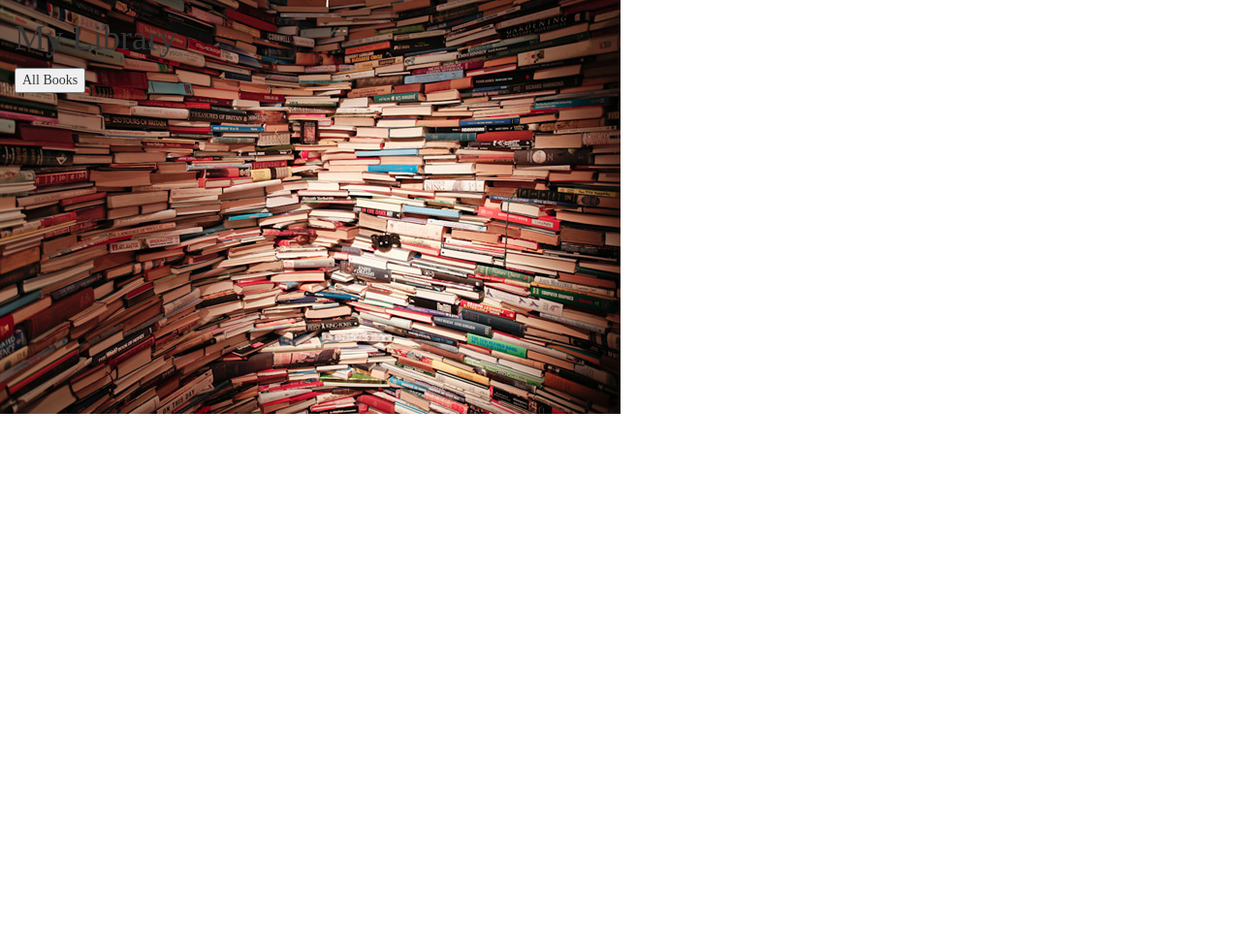
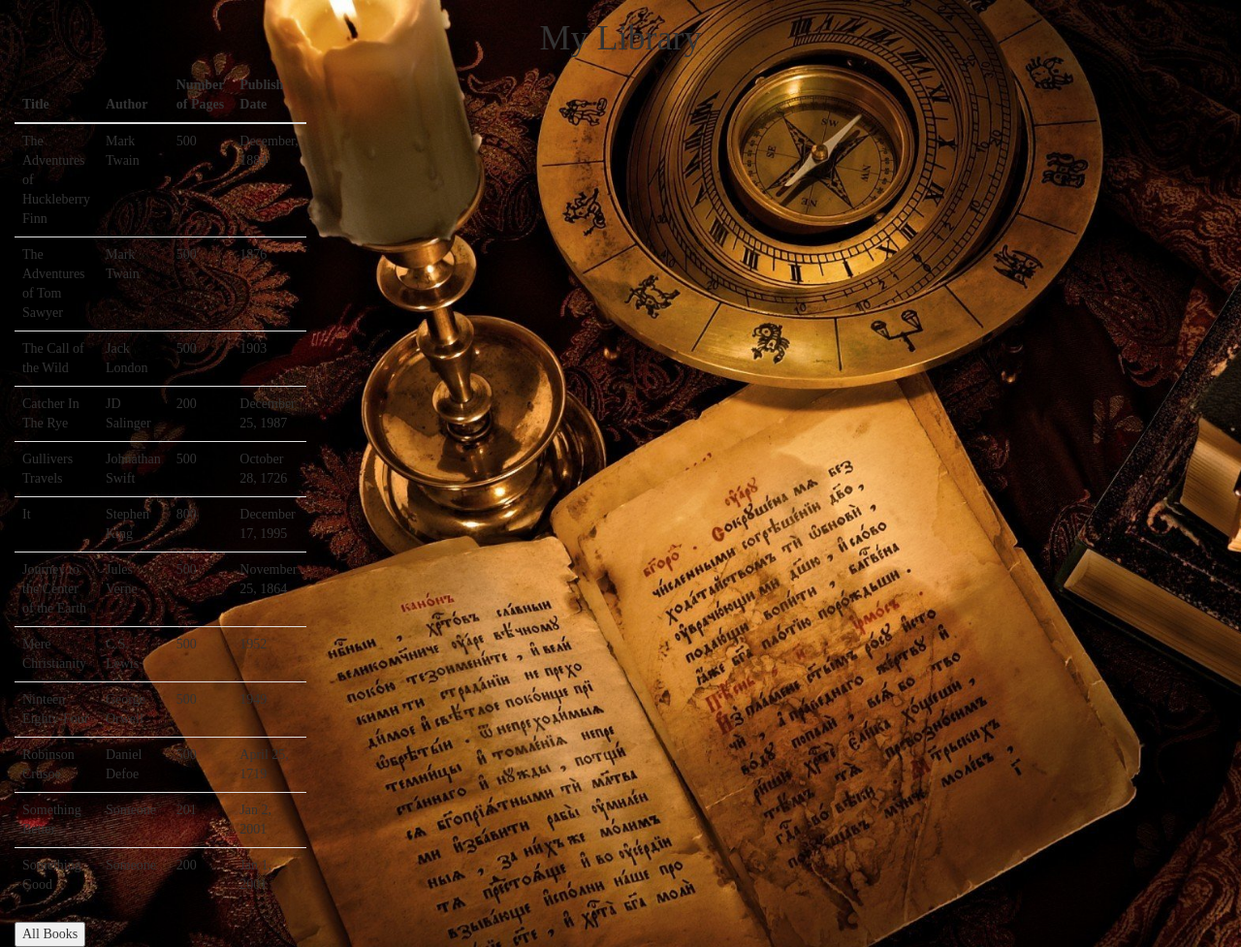
Before and after one commit to Rjack001/Resume, a plain HTML site: page index.html in a window 1280 px wide. Shown: the whole page at 97% size. Before the commit the page ends 800 px from the top, so only its background shows below. Drawn offline with Linux system fonts and the light colour scheme.

Commit message:
commit before looking for another project

```diff
--- a/css/style.css
+++ b/css/style.css
@@ -1,5 +1,7 @@
 body {
   font-family: 'Cinzel', serif;
-   background: url("../images/wall-of-books.jpg") no-repeat;
+   background: url("../images/book-compass-candle.jpg");
+   background-repeat: no-repeat;
+   background-size: cover;
 
 }
--- a/index.html
+++ b/index.html
@@ -9,9 +9,12 @@
   <body>
     <div class="page-1 container-fluid">
 
-      <h1>My Library</h1>
-<!-- hello -->
-      <!-- <table class="table table-dark">
+      <h1 class= "text-center">My Library</h1>
+
+      <div class= "row">
+        <div class="col-md-3">
+
+              <table class="table table-dark">
               <thead>
                 <tr>
                   <th scope="col">Title</th>
@@ -94,7 +97,9 @@
                   <td>Jan 1, 2001</td>
                 </tr>
               </tbody>
-    </table> -->
+            </table>
+          </div>
+        </div>
 
     <button type="button" name="button">All Books</button>
     <script src="js/jquery.js"></script>
```
Also changed, not shown: images/book-compass-candle.jpg (added), images/dark-book.jpg (added), images/dark-books.jpg (added). Lines whose indentation alone changed are shown as unchanged.
